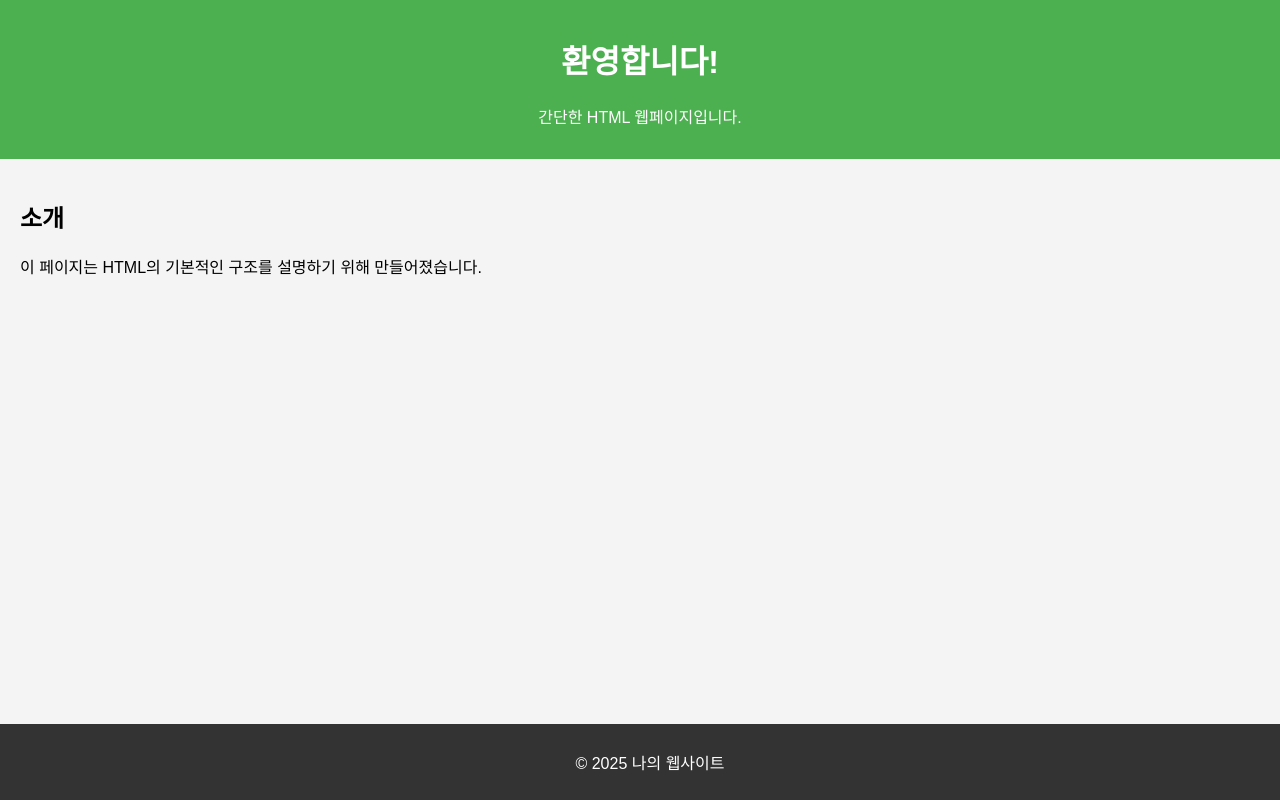
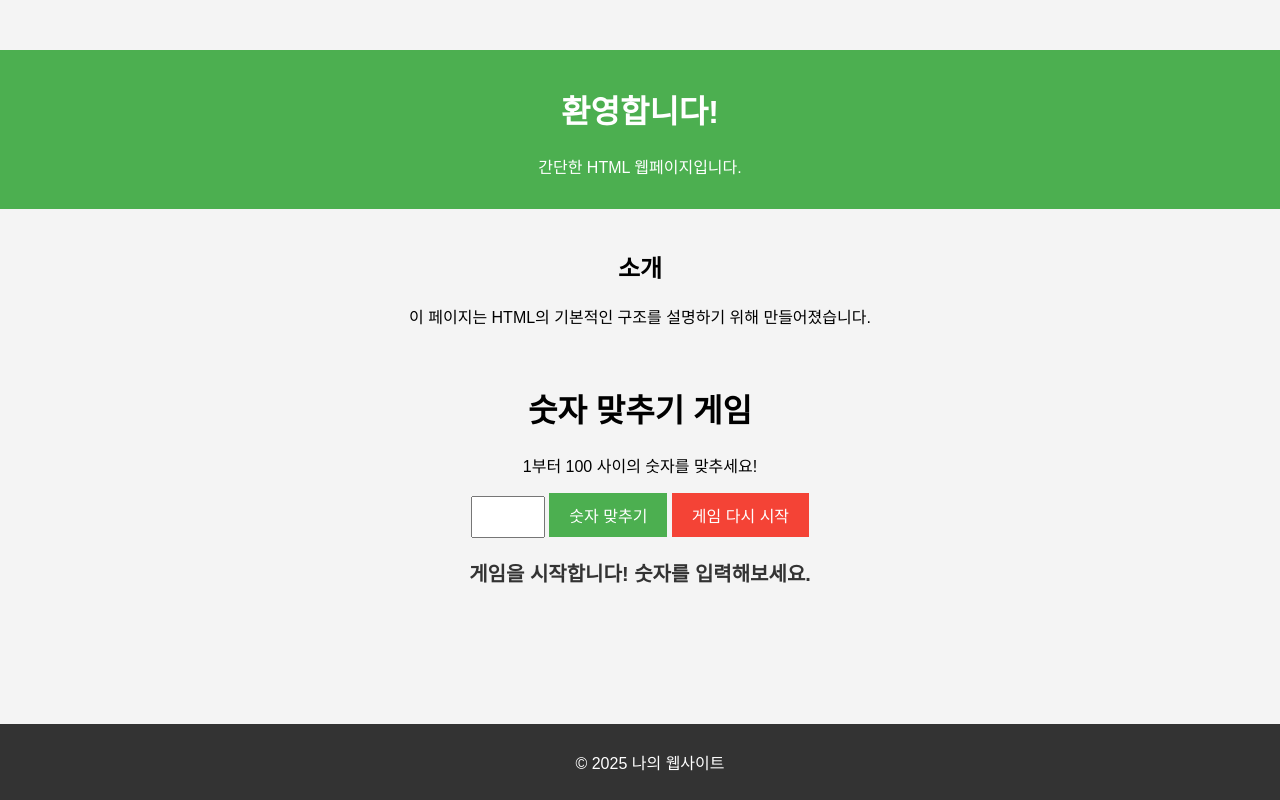
Before and after one commit to leolee-08/web002, a plain HTML site: page index.html in a window 1280 px wide. Drawn offline with Linux system fonts and the light colour scheme.

Commit message:
Update index.html

```diff
--- a/index.html
+++ b/index.html
@@ -47,3 +47,94 @@
     </footer>
 </body>
 </html>
+
+<!DOCTYPE html>
+<html lang="ko">
+<head>
+    <meta charset="UTF-8">
+    <meta name="viewport" content="width=device-width, initial-scale=1.0">
+    <title>숫자 맞추기 게임</title>
+    <style>
+        body {
+            font-family: Arial, sans-serif;
+            text-align: center;
+            margin-top: 50px;
+        }
+        #message {
+            margin-top: 20px;
+            font-size: 20px;
+            font-weight: bold;
+            color: #333;
+        }
+        input[type="number"] {
+            padding: 10px;
+            font-size: 16px;
+            width: 50px;
+            text-align: center;
+        }
+        button {
+            padding: 10px 20px;
+            font-size: 16px;
+            background-color: #4CAF50;
+            color: white;
+            border: none;
+            cursor: pointer;
+        }
+        button:hover {
+            background-color: #45a049;
+        }
+        #reset {
+            background-color: #f44336;
+        }
+        #reset:hover {
+            background-color: #e53935;
+        }
+    </style>
+</head>
+<body>
+    <h1>숫자 맞추기 게임</h1>
+    <p>1부터 100 사이의 숫자를 맞추세요!</p>
+    <input type="number" id="guess" min="1" max="100">
+    <button onclick="checkGuess()">숫자 맞추기</button>
+    <button id="reset" onclick="resetGame()">게임 다시 시작</button>
+
+    <div id="message"></div>
+
+    <script>
+        let randomNumber;
+        let attempts = 0;
+
+        function startGame() {
+            randomNumber = Math.floor(Math.random() * 100) + 1;
+            attempts = 0;
+            document.getElementById('message').textContent = "게임을 시작합니다! 숫자를 입력해보세요.";
+            document.getElementById('guess').value = '';
+        }
+
+        function checkGuess() {
+            const userGuess = Number(document.getElementById('guess').value);
+            attempts++;
+
+            if (userGuess < 1 || userGuess > 100) {
+                document.getElementById('message').textContent = "1과 100 사이의 숫자를 입력해주세요.";
+                return;
+            }
+
+            if (userGuess < randomNumber) {
+                document.getElementById('message').textContent = `낮습니다! 시도 횟수: ${attempts}`;
+            } else if (userGuess > randomNumber) {
+                document.getElementById('message').textContent = `높습니다! 시도 횟수: ${attempts}`;
+            } else {
+                document.getElementById('message').textContent = `정답입니다! 총 시도 횟수: ${attempts}`;
+            }
+        }
+
+        function resetGame() {
+            startGame();
+        }
+
+        // 게임 시작
+        startGame();
+    </script>
+</body>
+</html>
```
